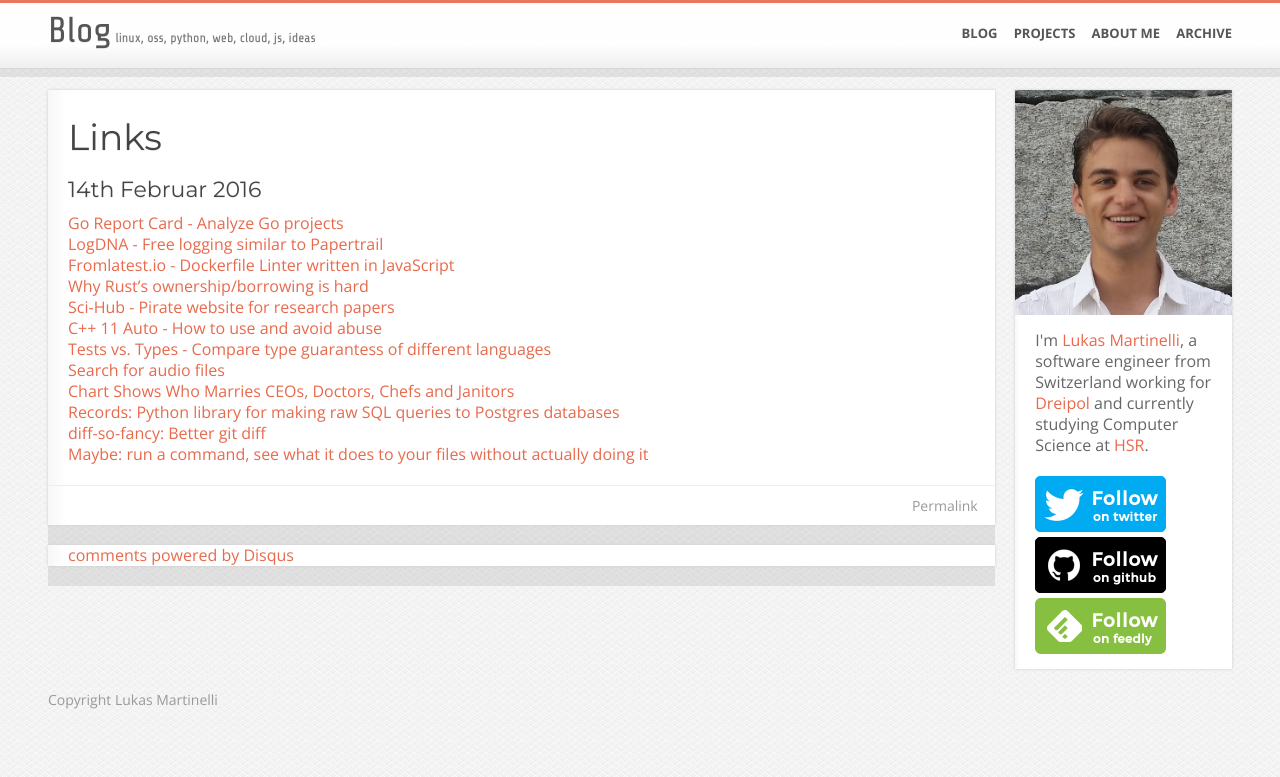
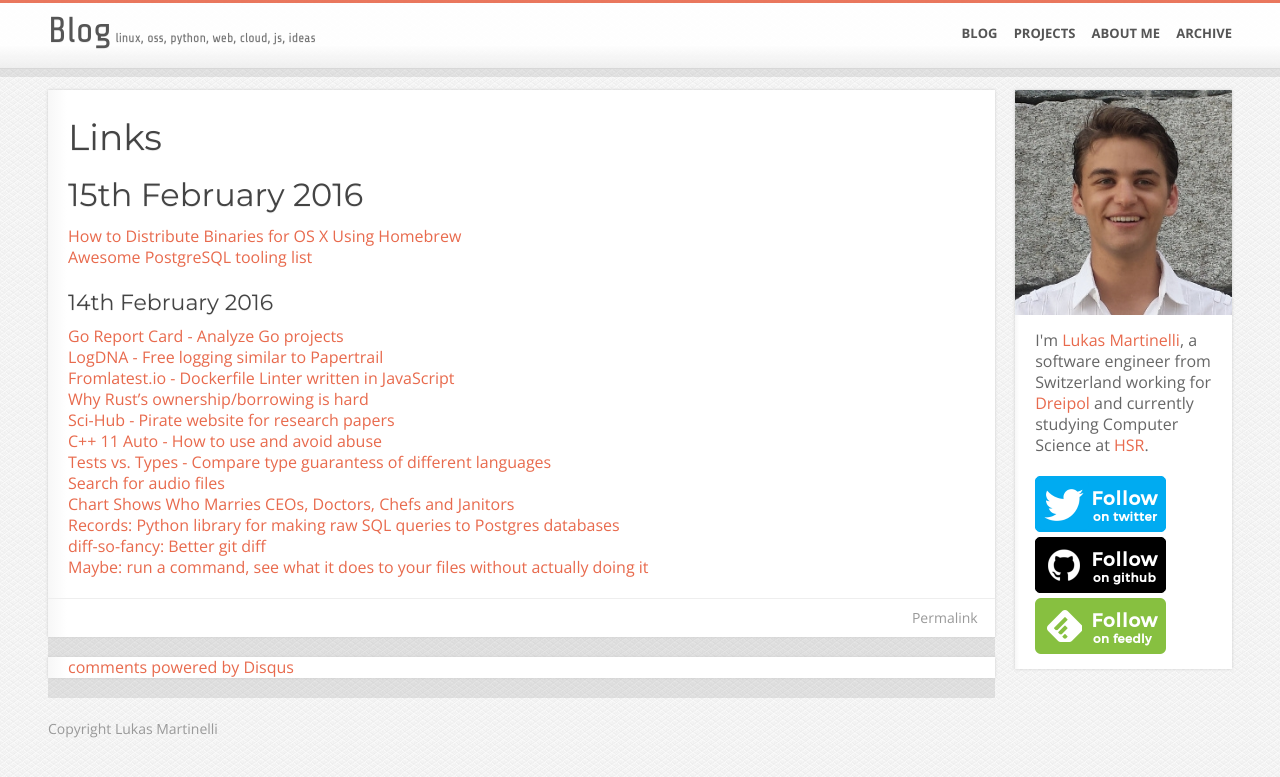
Before and after one commit to lukasmartinelli/lukasmartinelli.github.io, a Jekyll site: the page built from links.md, in a window 1280 px wide and 900 px high. Shown: the top 777 px of the window. Built offline with Jekyll 4.4.1, drawn with Linux system fonts in a browser that asks for light colours; Markdown is read by kramdown in place of the engine named in the settings; comment, search, counter and statistics services are not loaded.

Commit message:
Add entries for today

```diff
--- a/links.md
+++ b/links.md
@@ -3,7 +3,11 @@ layout: page
 title: Links
 ---
 
-### 14th Februar 2016
+## 15th February 2016
+- [How to Distribute Binaries for OS X Using Homebrew](http://octavore.com/posts/2016/02/15/distributing-go-apps-os-x)
+- [Awesome PostgreSQL tooling list](https://github.com/dhamaniasad/awesome-postgres)
+
+### 14th February 2016
 
 - [Go Report Card - Analyze Go projects](https://goreportcard.com/)
 - [LogDNA - Free logging similar to Papertrail](https://logdna.com/)
```
